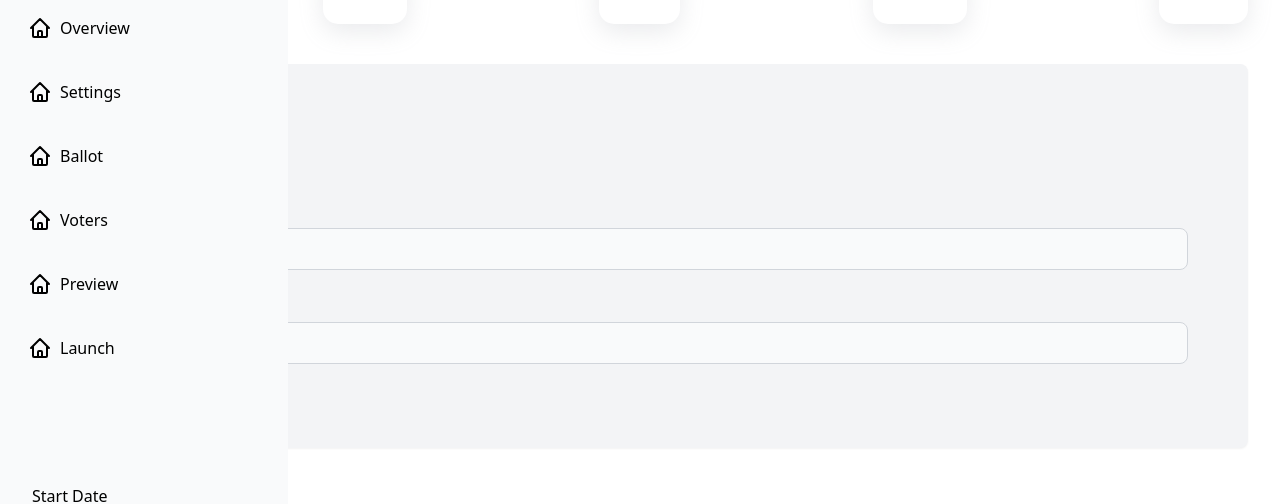
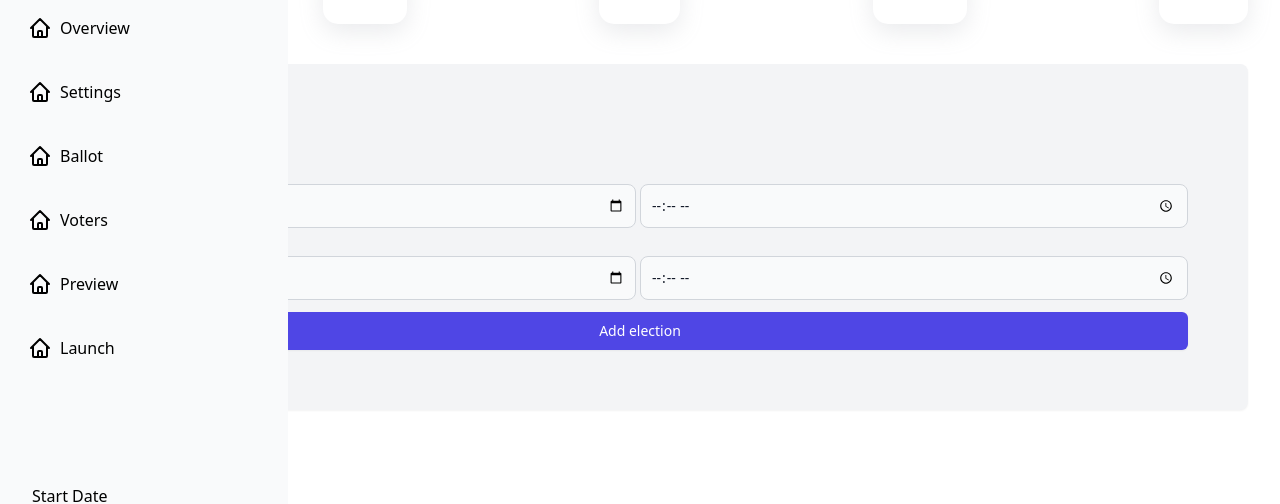
Before and after one commit to Fachou01/Electapp, a React (Create React App) app in the folder front-end/: page /election/1/settings/dates in a window 1280 px wide. Shown: the part 144-648 px from the top of the page. Built offline with nearby package versions, Linux system fonts and the light colour scheme; no server answers; sample sign-in values are in the browser's storage.

Commit message:
added settings rerouting/ added dates settings

```diff
--- a/front-end/src/App.js
+++ b/front-end/src/App.js
@@ -8,7 +8,7 @@ import ElectionDashboard from "./pages/election-dashboard/ElectionDashboard";
 import Overview from "./pages/election-dashboard/Overview/Overview";
 import Settings from "./pages/election-dashboard/Settings/Settings";
 import General from "./pages/election-dashboard/Settings/pages/General";
-import Dates from "./pages/election-dashboard/Settings/pages/Dates";
+import Dates from "./pages/election-dashboard/Settings/pages/Dates/Dates";
 
 
 function App() {
@@ -21,8 +21,8 @@ function App() {
 
 						<Route path="election/:id/" element={<ElectionDashboard />} >
 							<Route path="overview" element={<Overview />} />
-							<Route path="settings" element={<Settings />} >
-								<Route path="general"  element={<General />} />
+							<Route path="settings/" element={<Settings />} >
+								<Route  path="general"  element={<General />} />
 								<Route path="dates" element={<Dates />} />
 								<Route path="email" element={<Overview />} />
 								<Route path="results" element={<Overview />} />
--- a/front-end/src/components/side-bar/SideBar.js
+++ b/front-end/src/components/side-bar/SideBar.js
@@ -13,7 +13,7 @@ const SideBar = () => {
                 <HomeIcon className="h-6 w-6 -ml-1" />
                 Overview
               </NavLink>
-              <NavLink to="settings" className="flex py-5 items-center gap-2 ">
+              <NavLink to="settings/general" className="flex py-5 items-center gap-2 ">
                 <HomeIcon className="h-6 w-6 -ml-1" />
                 Settings
               </NavLink>
--- a/front-end/src/pages/election-dashboard/Settings/pages/Dates.jsx
+++ /dev/null
@@ -1,36 +0,0 @@
-import React from 'react'
-import Container from '../../../../components/container/Container'
-
-
-function Dates() {
-
-
-    return (
-
-        // <Container>
-            <div className='bg-gray-100 shadow-sm p-5 rounded-lg '>
-            <label for="default-input" class="block mb-2 text-mb font-medium text-gray-900 dark:text-white">Dates</label>
-                <form className='p-10  '>
-                    <div class="mb-6">
-                        <label for="Title" class="block mb-2 text-sm font-medium text-gray-900 dark:text-white">Start Date</label>
-                        {/* start */}
-
-
-                        {/* end */}
-                    </div>
-                    <div class="mb-6">
-                        <label for="Title" class="block mb-2 text-sm font-medium text-gray-900 dark:text-white">End Date</label>
-                        <input type="Title" id="default-input" class="bg-gray-50 border border-gray-300 text-gray-900 text-sm rounded-lg focus:ring-blue-500 focus:border-blue-500 block w-full p-2.5 dark:bg-gray-700 dark:border-gray-600 dark:placeholder-gray-400 dark:text-white dark:focus:ring-blue-500 dark:focus:border-blue-500" />
-                    </div>
-                    <div class="mb-6">
-                        <label for="Title" class="block mb-2 text-sm font-medium text-gray-900 dark:text-white">Time-Zone</label>
-                        <input type="Title" id="default-input" class="bg-gray-50 border border-gray-300 text-gray-900 text-sm rounded-lg focus:ring-blue-500 focus:border-blue-500 block w-full p-2.5 dark:bg-gray-700 dark:border-gray-600 dark:placeholder-gray-400 dark:text-white dark:focus:ring-blue-500 dark:focus:border-blue-500" />
-                    </div>
-
-                </form>
-            </div>
-        // </Container>
-    )
-}
-
-export default Dates
--- /dev/null
+++ b/front-end/src/pages/election-dashboard/Settings/pages/Dates/Dates.jsx
@@ -0,0 +1,109 @@
+import React from 'react'
+import Container from '../../../../../components/container/Container'
+import useChangeDate from './useChangeDate';
+import { ClipLoader } from 'react-spinners';
+
+
+function Dates() {
+  const { formik, isButtonLoading } = useChangeDate();
+
+  return (
+
+    // <Container>
+    <div className='bg-gray-100 shadow-sm p-5 rounded-lg '>
+      <label htmlFor="default-input" className="block mb-2 text-mb font-medium text-gray-900 dark:text-white">Dates</label>
+      <form  onSubmit={formik.handleSubmit} className='p-10'>
+
+        <div>
+          <label
+            htmlFor="startDate"
+            className="block mb-2 text-sm font-medium text-gray-900 dark:text-gray-300"
+          >
+            Start Date
+          </label>
+          <div className="inline-block w-1/2 pr-1">
+            <input
+              type="date"
+              name="startDate"
+              id="startDate"
+              onBlur={formik.handleBlur}
+              onChange={formik.handleChange}
+              placeholder="start-date"
+              className="bg-gray-50 border border-gray-300 text-gray-900 w-full p-2.5 text-sm rounded-lg focus:ring-blue-500 focus:border-blue-500  dark:bg-gray-600 dark:border-gray-500 dark:placeholder-gray-400 dark:text-white"
+            />
+          </div>
+          <div className="inline-block w-1/2">
+            <input
+              type="time"
+              name="startTime"
+              id="startTime"
+              onBlur={formik.handleBlur}
+              onChange={formik.handleChange}
+              placeholder="start-time"
+              className="bg-gray-50 border border-gray-300 text-gray-900 w-full p-2.5 text-sm rounded-lg focus:ring-blue-500 focus:border-blue-500 dark:bg-gray-600 dark:border-gray-500 dark:placeholder-gray-400 dark:text-white"
+            />
+          </div>
+
+          {(formik.errors.startDate && formik.touched.startDate) || ((formik.errors.startTime && formik.touched.startTime)) ? (
+            <p className="text-red-500 text-sm">
+              {formik.errors.startDate || formik.errors.startTime}
+            </p>
+          ) : null}
+        </div>
+        <div>
+          <label
+            htmlFor="endDate"
+            className="block mb-2 text-sm font-medium text-gray-900 dark:text-gray-300"
+          >
+            End Date
+          </label>
+          <div className="inline-block w-1/2 pr-1">
+            <input
+              type="date"
+              name="endDate"
+              id="endDate"
+              onBlur={formik.handleBlur}
+              onChange={formik.handleChange}
+              placeholder="end-date"
+              className="bg-gray-50 border border-gray-300 text-gray-900 text-sm rounded-lg focus:ring-blue-500 focus:border-blue-500 w-full p-2.5 dark:bg-gray-600 dark:border-gray-500 dark:placeholder-gray-400 dark:text-white"
+            />
+          </div>
+          <div className="inline-block w-1/2">
+            <input
+              type="time"
+              name="endTime"
+              id="endTime"
+              onBlur={formik.handleBlur}
+              onChange={formik.handleChange}
+              placeholder="end-time"
+              className="bg-gray-50 border border-gray-300 text-gray-900 w-full p-2.5 text-sm rounded-lg focus:ring-blue-500 focus:border-blue-500 dark:bg-gray-600 dark:border-gray-500 dark:placeholder-gray-400 dark:text-white"
+            />
+          </div>
+          {(formik.errors.endDate && formik.touched.endDate) || (formik.errors.endTime && formik.touched.endTime) ? (
+            <p className="text-red-500 text-sm ">
+              {formik.errors.endDate || formik.errors.endTime}
+            </p>
+          ) : null}
+        </div>
+        <button
+          type="submit"
+          className={
+            formik.isSubmitting
+              ? "w-full flex justify-center mt-3 py-2 px-4 border border-transparent rounded-md shadow-sm text-sm font-medium text-white bg-indigo-600 hover:bg-indigo-700 focus:outline-none focus:ring-2 focus:ring-offset-2 focus:ring-indigo-500 opacity-60"
+              : "w-full flex justify-center mt-3 py-2 px-4 border border-transparent rounded-md shadow-sm text-sm font-medium text-white bg-indigo-600 hover:bg-indigo-700 focus:outline-none focus:ring-2 focus:ring-offset-2 focus:ring-indigo-500"
+          }
+        >
+          <ClipLoader
+            color={"4A90E2"}
+            loading={isButtonLoading}
+            size={20}
+          />
+          {formik.isSubmitting ? null : "Add election"}
+        </button>
+      </form>
+    </div>
+    // </Container>
+  )
+}
+
+export default Dates
--- /dev/null
+++ b/front-end/src/pages/election-dashboard/Settings/pages/Dates/changeDateSchema.js
@@ -0,0 +1,20 @@
+import * as yup from "yup";
+
+export const validationSchema = yup.object().shape({
+    startDate: yup
+        .date("Please enter a valid date")
+        .required("Start date is a required field"),
+
+    startTime: yup
+        .string("Please enter a valid time")
+        .required("Start time is a required field"),
+
+    endDate: yup
+        .date("Please enter a valid date")
+        .required("End date is a required field"),
+
+    endTime: yup
+        .string("Please enter a valid time")
+        .required("End time is a required field"),
+
+});
--- /dev/null
+++ b/front-end/src/pages/election-dashboard/Settings/pages/Dates/useChangeDate.js
@@ -0,0 +1,45 @@
+import { useState } from "react";
+import { useFormik } from "formik";
+import { validationSchema } from "./changeDateSchema";
+
+
+const useChangeDate = () => {
+
+    const [isButtonLoading, setIsButtonLoading] = useState(false);
+
+    const initialValues = {
+        startDate: "",
+        startTime:"",
+        endDate: "",
+        endTime:"",
+    };
+
+
+    const onSubmit = async (values, { resetForm }) => {
+        setIsButtonLoading(true);
+        try {
+            console.log("values",values);
+            const response = /* await updateElection(values);*/  true;
+            if (response) {
+                resetForm();
+            }
+        } catch (error) {
+            console.log(error);
+        } finally {
+            setIsButtonLoading(false);
+        }
+    };
+
+    const formik = useFormik({
+        initialValues,
+        validationSchema: validationSchema,
+        onSubmit,
+    });
+
+    return {
+        formik, isButtonLoading
+    }
+
+
+}
+export default useChangeDate
```
